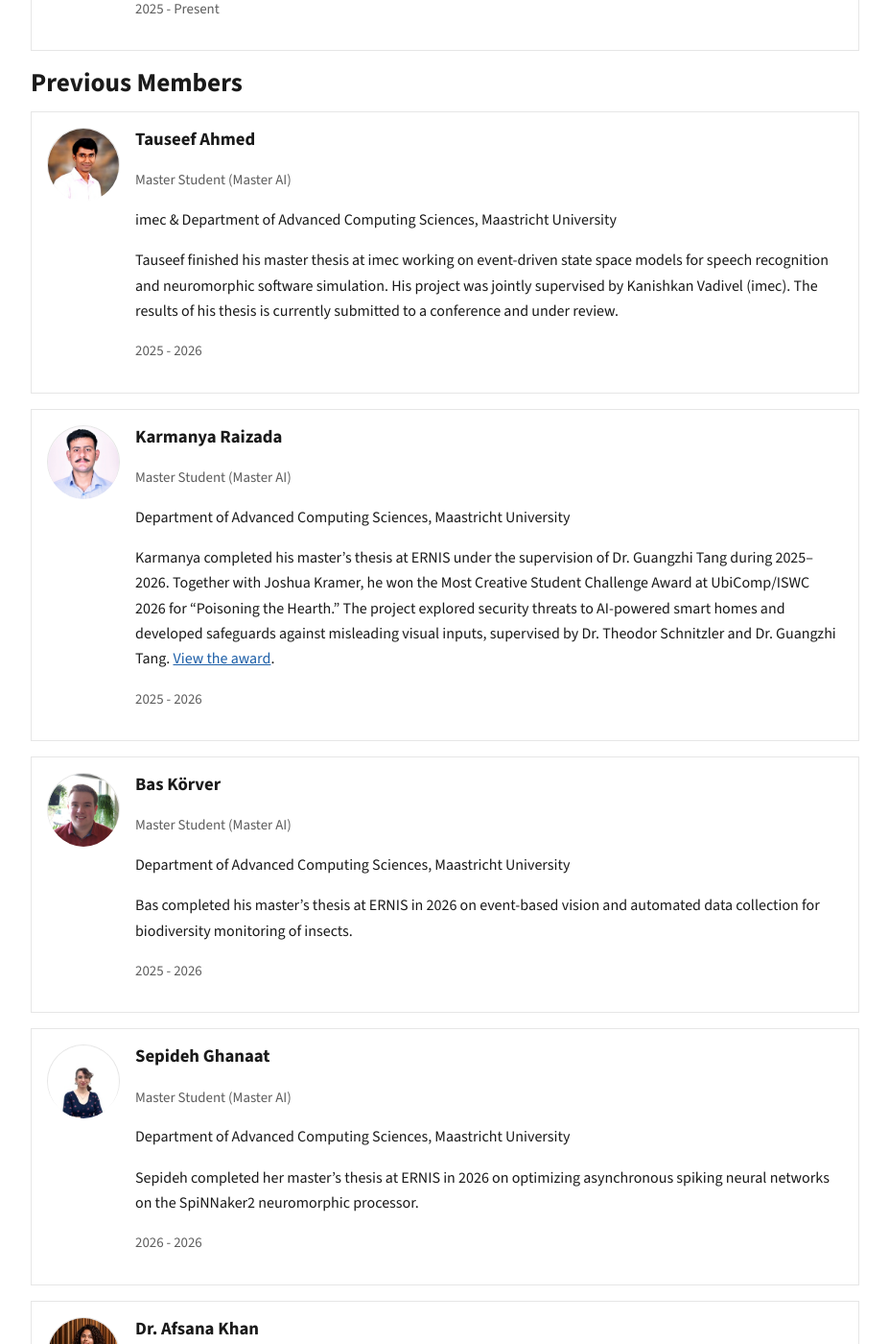
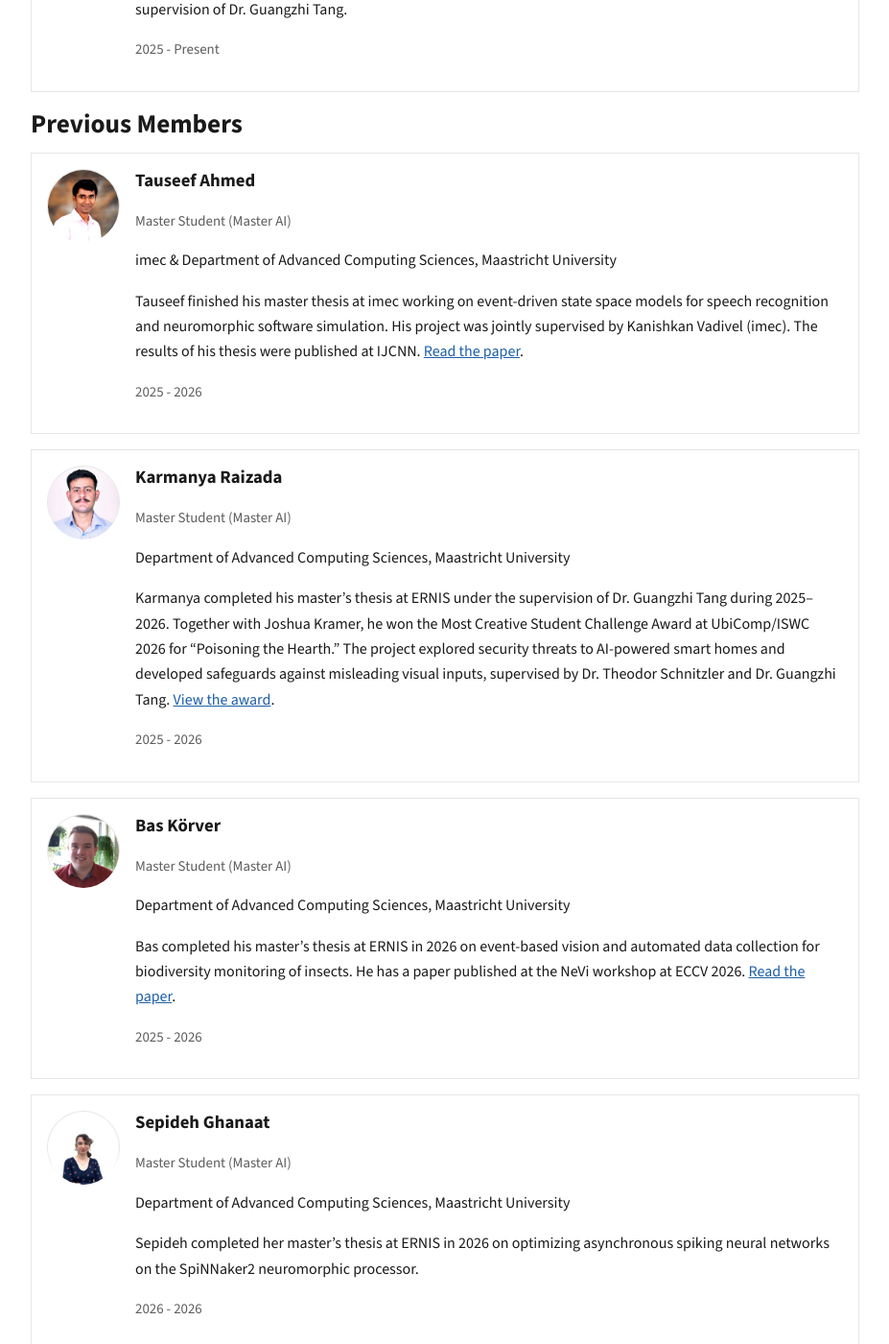
Before and after one commit to michaelgzt/ernis-research, a Jekyll site: the page built from team.html, in a window 1280 px wide and 1400 px high, scrolled down 2292 px. Shown: the whole window at 96% size, without its empty margins (64-991 px from the left). Built offline with Jekyll 4.4.1, drawn with Linux system fonts in a browser that asks for light colours.

Commit message:
Update team publications, contacts, and UbiComp photo

```diff
--- a/_data/photos.yml
+++ b/_data/photos.yml
@@ -1,3 +1,6 @@
+- image: /assets/images/team/ubicomp2026.jpeg
+  caption: Group photo with students at UbiComp 2026 in Shanghai.
+
 - image: /assets/images/team/ncn2025.jpeg
   caption: Team photo during Neuromoprhic Computing Netherlands workshop (NCN) 2025 at TU Delft.
 
--- a/_data/team.yml
+++ b/_data/team.yml
@@ -13,7 +13,6 @@
   role: Junior Researcher
   affiliation: Department of Advanced Computing Sciences, Maastricht University
   bio: 'Laurent worked as a Junior Researcher on our NWO AiNed XS project in collaboration with TU Dresden until September 2026. He researched asynchronous event-driven neural networks for neuromorphic supercomputing. He also completed his master’s thesis at ERNIS, developing a software simulation and training framework for asynchronous neural networks.'
-  email: laurent.chen@maastrichtuniversity.nl
   photo: /assets/images/team/laurent-chen.jpeg
   classes:
     - Previous Members
@@ -84,6 +83,7 @@
   role: Junior Researcher
   affiliation: Department of Advanced Computing Sciences, Maastricht University
   bio: 'Aurora joined ERNIS as a Junior Researcher in November 2026 after completing her master’s thesis at imec on intracortical neural signal processing, jointly supervised by Dr. Yao-Hong Liu (imec), and winning the FSE thesis award. Her earlier research internship at ERNIS developed a reliable, energy-efficient framework for 3D brain tumor segmentation using spiking neural networks, resulting in a paper accepted at ISBI 2026. <a href="https://arxiv.org/abs/2601.16652">Read her ISBI paper</a>.'
+  email: aurorapia.ghiardelli@maastrichtuniversity.nl
   photo: /assets/images/team/aurora-pia.jpeg
   classes:
     - Team Members
@@ -93,7 +93,7 @@
 - name: Bas Körver
   role: Master Student (Master AI)
   affiliation: Department of Advanced Computing Sciences, Maastricht University
-  bio: 'Bas completed his master’s thesis at ERNIS in 2026 on event-based vision and automated data collection for biodiversity monitoring of insects.'
+  bio: 'Bas completed his master’s thesis at ERNIS in 2026 on event-based vision and automated data collection for biodiversity monitoring of insects. He has a paper published at the NeVi workshop at ECCV 2026. <a href="https://openreview.net/pdf?id=ttipftOZwD">Read the paper</a>.'
   photo: /assets/images/team/bas-korver.jpeg
   classes:
     - Previous Members
@@ -147,7 +147,7 @@
 - name: Tauseef Ahmed
   role: Master Student (Master AI)
   affiliation: imec & Department of Advanced Computing Sciences, Maastricht University
-  bio: 'Tauseef finished his master thesis at imec working on event-driven state space models for speech recognition and neuromorphic software simulation. His project was jointly supervised by Kanishkan Vadivel (imec). The results of his thesis is currently submitted to a conference and under review.'
+  bio: 'Tauseef finished his master thesis at imec working on event-driven state space models for speech recognition and neuromorphic software simulation. His project was jointly supervised by Kanishkan Vadivel (imec). The results of his thesis were published at IJCNN. <a href="https://ieeexplore.ieee.org/abstract/document/11729420">Read the paper</a>.'
   photo: /assets/images/team/tauseef-ahmed.jpeg
   classes:
     - Previous Members
```
Also changed, not shown: 1 other file.
